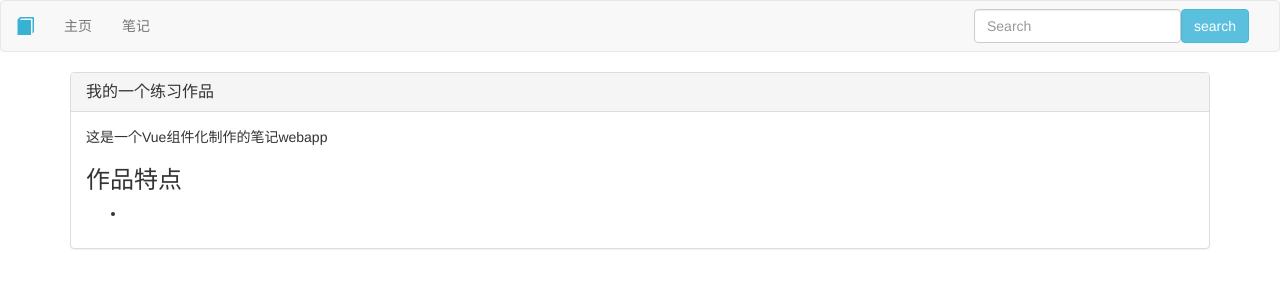
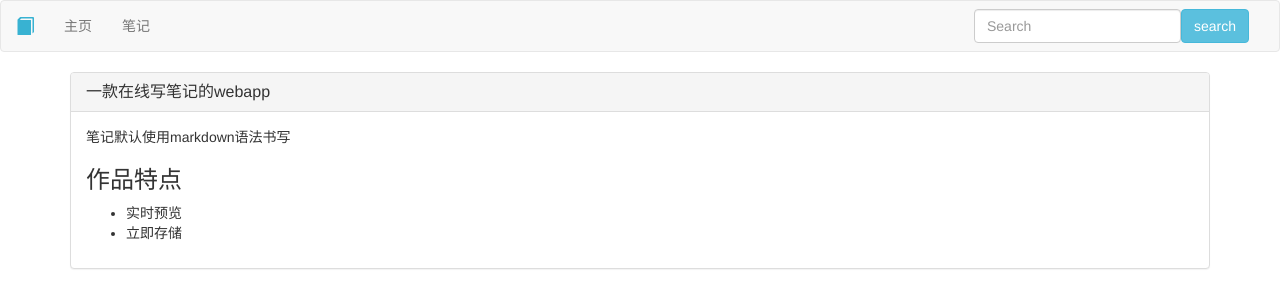
Before and after one commit to melodd-x/WebNote, a Vue app: page /#/ in a window 1280 px wide. Shown: the top 308 px of the page. Built offline with nearby package versions, Linux system fonts and the light colour scheme; no server answers.

Commit message:
更新html

```diff
--- a/src/components/Vmain.vue
+++ b/src/components/Vmain.vue
@@ -5,13 +5,14 @@
             <div class="col-lg-12">
                 <div class="panel panel-default">
                   <div class="panel-heading">
-                    <h3 class="panel-title">我的一个练习作品</h3>
+                    <h3 class="panel-title">一款在线写笔记的webapp</h3>
                   </div>
                   <div class="panel-body">
-                    <p>这是一个Vue组件化制作的笔记webapp</p>
+                    <p>笔记默认使用markdown语法书写</p>
                     <h3>作品特点</h3>
                     <ul>
-                        <li></li>
+                        <li>实时预览</li>
+                        <li>立即存储</li>
                     </ul>
                   </div>
                 </div>
--- a/src/components/Vnote.vue
+++ b/src/components/Vnote.vue
@@ -4,7 +4,7 @@
             <div class="col-lg-12">
                 <div class="panel panel-default">
                   <div class="panel-heading">
-                    <h3 class="panel-title ">继续vue的及时应用</h3>
+                    <h3 class="panel-title ">WebNote</h3>
                   </div>
                   <div class="panel-body">
                     <div class="row">
```
